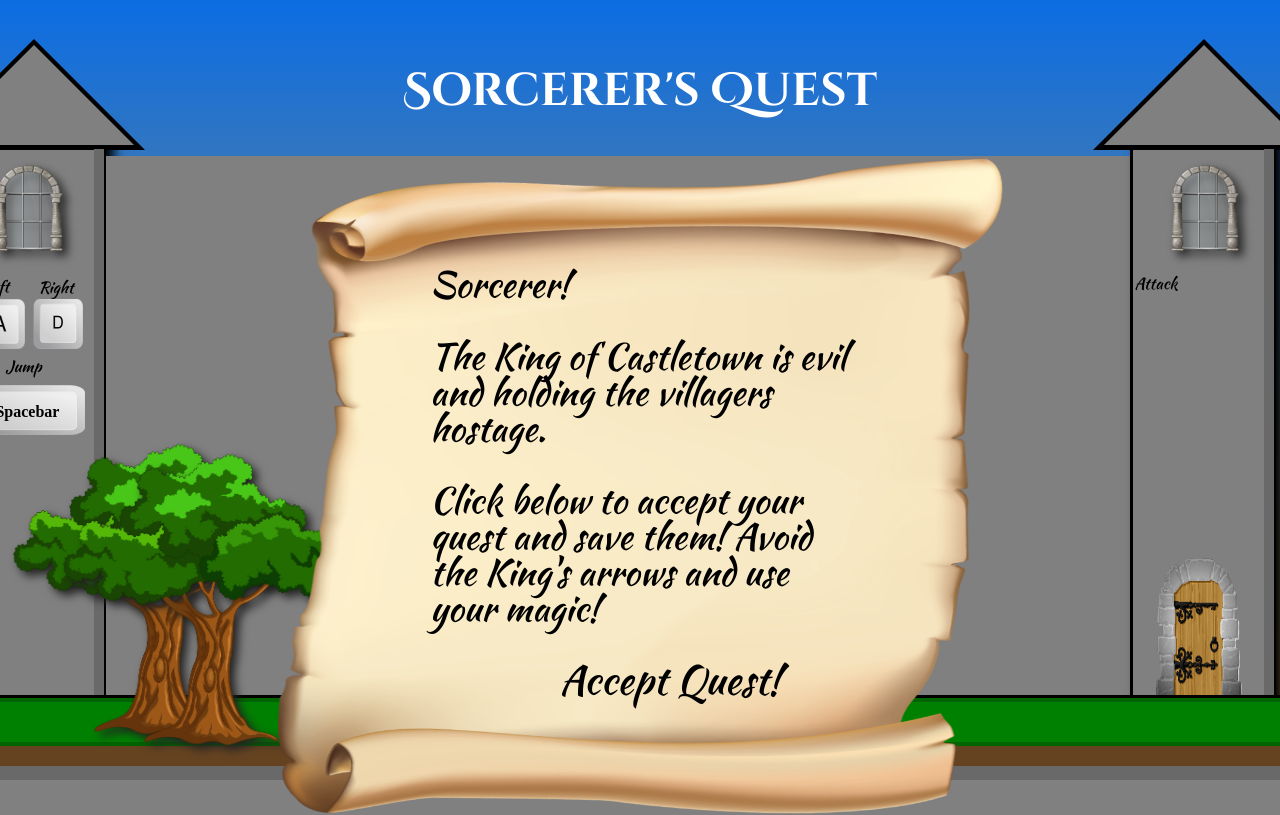
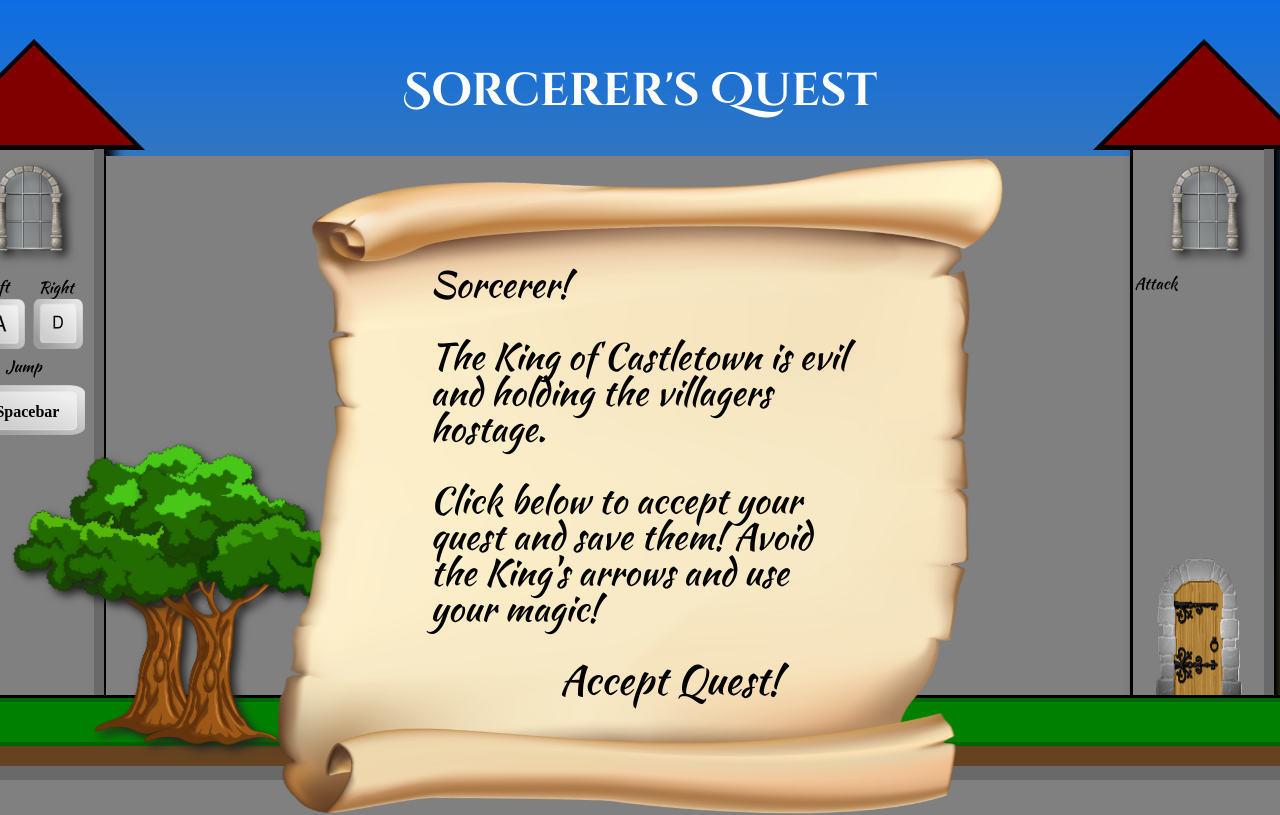
Before and after one commit to Justin-Diner/sorcerers_quest, a website built with webpack: page index.html in a window 1280 px wide. Shown: the top 815 px of the page. Built offline with nearby package versions, Linux system fonts and the light colour scheme; files whose address does not match are found by name.

Commit message:
working css

```diff
--- a/src/styles/styles_main.scss
+++ b/src/styles/styles_main.scss
@@ -206,7 +206,7 @@ body {
 	height: 0;
 	border-left: 100px solid transparent;
 	border-right: 100px solid transparent;
-	border-bottom: 100px solid grey;
+	border-bottom: 100px solid maroon;
 	right: 100px;
 	top: 6px;
 }
```
Also changed, not shown: dist/main.css.
